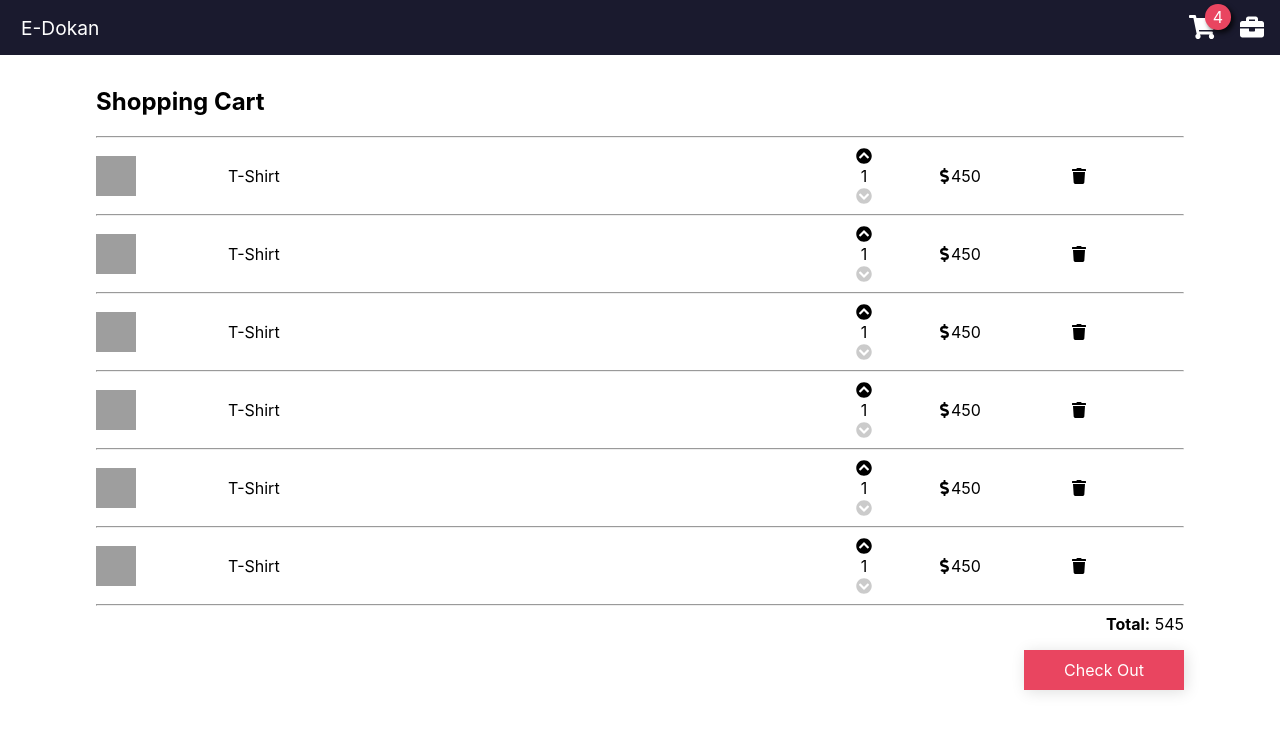
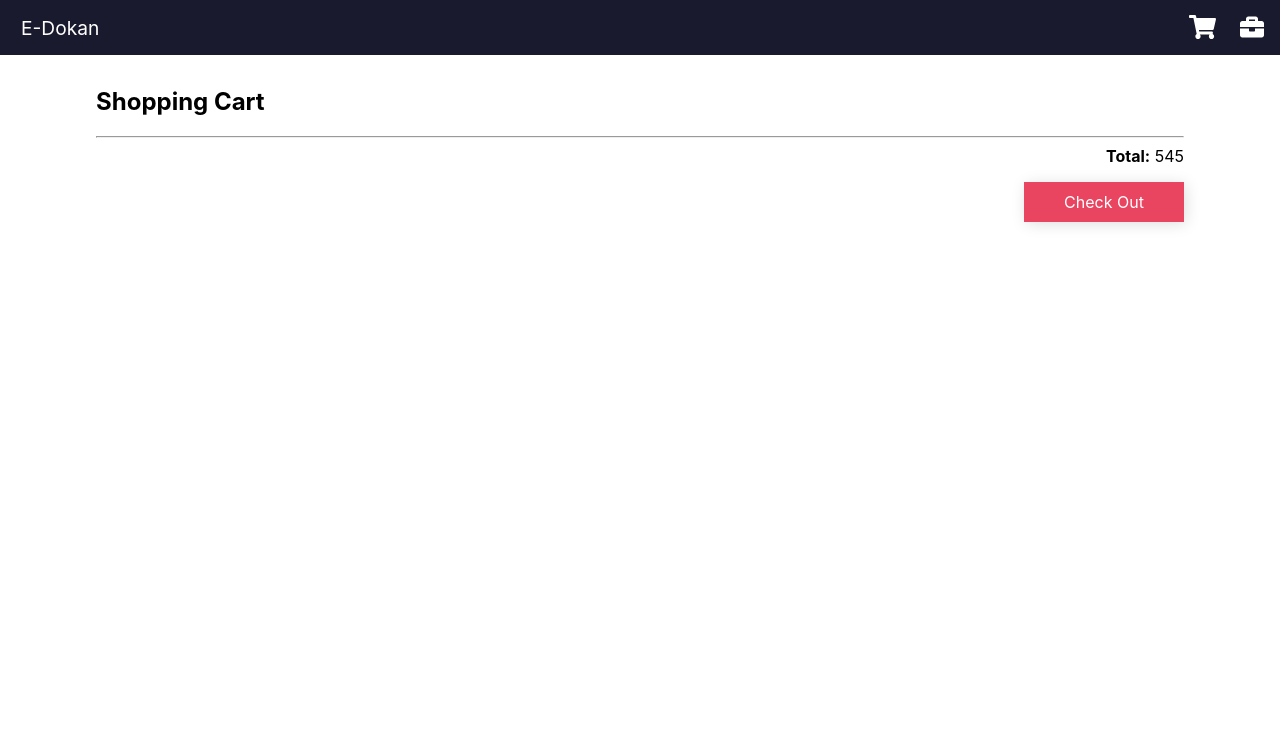
Before and after one commit to as-shahriar/react-next, a Next.js app in the folder ecommerce/: page /cart in a window 1280 px wide. Shown: the top 732 px of the page. Built offline with nearby package versions, Linux system fonts and the light colour scheme; grey boxes are pictures that could not be loaded.

Commit message:
Added cart functions

```diff
--- a/ecommerce/Components/Cart.jsx
+++ b/ecommerce/Components/Cart.jsx
@@ -1,17 +1,17 @@
-
 import CartItem from './CartItem'
+import {useCart} from '../Providers/cartProvider'
 
 
-let ar = [0,1,2,3,4,5]
 const Cart = () => {
+    const cart = useCart()
     return (
         <>
             <h2>Shopping Cart</h2>
             <hr/>
 
             {
-                ar.map((item)=>{
-                    return <CartItem key={item}/>
+                cart.map((item)=>{
+                    return <CartItem key={item.id} item={item}/>
                 })
             }
 
--- a/ecommerce/Components/CartItem.jsx
+++ b/ecommerce/Components/CartItem.jsx
@@ -4,6 +4,8 @@ import { faChevronCircleUp } from '@fortawesome/free-solid-svg-icons'
 import { faTrash } from '@fortawesome/free-solid-svg-icons'
 import { FontAwesomeIcon } from '@fortawesome/react-fontawesome'
 import React,{useReducer} from 'react'
+import {useCart,useAddToCart} from '../Providers/cartProvider'
+
 
 
 function reducer(state, action) {
@@ -18,14 +20,23 @@ function reducer(state, action) {
     }
   }
 
-const CartItem = () => {
-    const [state, dispatch] = useReducer(reducer,{quantity: 1});
+const CartItem = ({item}) => {
+    const cart = useCart()
+    const addToCart = useAddToCart()
+    const [state, dispatch] = useReducer(reducer,{quantity: item.cart_qty});
     const decrement_class = (state.quantity>1)? 'pointer quantity-div':'pointer quantity-div disabled';
+    function remove(){
+        addToCart(
+            cart.filter(product=>{
+                return product.id!=item.id
+            })
+        )
+    }
     return (
         <>
         <div className="box">
-            <img className='image'  src="https://m.media-amazon.com/images/I/81hggFz2DvL._AC_UL480_QL65_.jpg" alt="product image"/>
-            <span>T-Shirt</span>
+            <img className='image'  src={item.image} alt="product image"/>
+            <span>{item.name} </span>
                 <div>
                     <div className="pointer quantity-div"  onClick={() => dispatch({type: 'increment'})}>
                         <FontAwesomeIcon icon={faChevronCircleUp} />
@@ -37,10 +48,10 @@ const CartItem = () => {
                 </div>
                 <div>
                     <FontAwesomeIcon icon={faDollarSign} />
-                    <span className='price'>450</span>
+                    <span className='price'>{item.price} </span>
                 </div>
 
-                <div className="pointer">
+                <div className="pointer" onClick={remove}>
                     <FontAwesomeIcon icon={faTrash} />
                 </div>
 
@@ -65,6 +76,7 @@ const CartItem = () => {
 
                     .quantity-div{
                         text-align: center;
+                        user-select: none;
                     }
 
                     .price{
--- a/ecommerce/Components/Navbar.jsx
+++ b/ecommerce/Components/Navbar.jsx
@@ -2,6 +2,7 @@ import { faShoppingCart } from '@fortawesome/free-solid-svg-icons'
 import { faBriefcase } from '@fortawesome/free-solid-svg-icons'
 import { FontAwesomeIcon } from '@fortawesome/react-fontawesome'
 import Link from 'next/link'
+import {useCart} from '../Providers/cartProvider'
 
 const navbar = {
     nav:{
@@ -45,6 +46,9 @@ const navbar = {
 }
 
 const Navbar = () => {
+    const cart = useCart()
+
+
     return (
         <div style={navbar.nav}>
             <Link href="/">
@@ -54,7 +58,7 @@ const Navbar = () => {
                 <Link href="/cart">
                     <div style={{position:'relative'}}>
                         <FontAwesomeIcon style={navbar.links} icon={faShoppingCart} />
-                        <span style={navbar.counter}>4</span>
+                        { (cart.length>0)? <span style={navbar.counter}>{cart.length}</span>: null}
                     </div>
                 </Link>
                 <FontAwesomeIcon style={navbar.links} icon={faBriefcase} />
--- /dev/null
+++ b/ecommerce/Providers/cartProvider.js
@@ -0,0 +1,36 @@
+import {createContext,useState,useContext} from 'react'
+
+const CartContext = createContext()
+const AddToCartContext = createContext()
+
+export function useCart() {
+    return useContext(CartContext)
+}
+export function useAddToCart() {
+    return useContext(AddToCartContext)
+}
+
+
+
+export default function CartProvider({children}) {
+    const [cart, setCart] = useState([])
+
+    function addToCart(products){
+        setCart(products)
+    }
+    function updateCartQty({id,qty}){
+        let products = cart.map(product=>{
+            if(product.id==id) product.cart_qty = qty
+            return product
+        })
+        setCart(products)
+    }
+
+    return (
+      <CartContext.Provider value={cart}>
+          <AddToCartContext.Provider value={addToCart}>
+            {children}
+          </AddToCartContext.Provider>
+      </CartContext.Provider>
+    )
+  }
--- a/ecommerce/pages/_app.js
+++ b/ecommerce/pages/_app.js
@@ -1,7 +1,7 @@
 import '../styles/globals.css'
 import Navbar from '../Components/Navbar'
 import Head from 'next/head'
-
+import CartProvider from '../Providers/cartProvider'
 
 function MyApp({ Component, pageProps }) {
   return (
@@ -9,10 +9,13 @@ function MyApp({ Component, pageProps }) {
       <Head>
         <title>Ecommerce</title>
       </Head>
-      <Navbar/>
-      <div className='container'>
-        <Component {...pageProps} />
-      </div>
+
+      <CartProvider>
+        <Navbar/>
+        <div className='container'>
+          <Component {...pageProps} />
+        </div>
+      </CartProvider>
     </>
     )
 }
--- a/ecommerce/styles/globals.css
+++ b/ecommerce/styles/globals.css
@@ -32,6 +32,11 @@ a {
   user-select: none;
 }
 
+.button.disabled {
+  cursor: auto;
+  background-color: #666363;
+}
+
 @media (max-width: 850px) {
   .container {
     margin: 0.2rem 0.2rem;
```
Also changed, not shown: ecommerce/Components/ProductDetails.jsx (+20 -1 lines).
